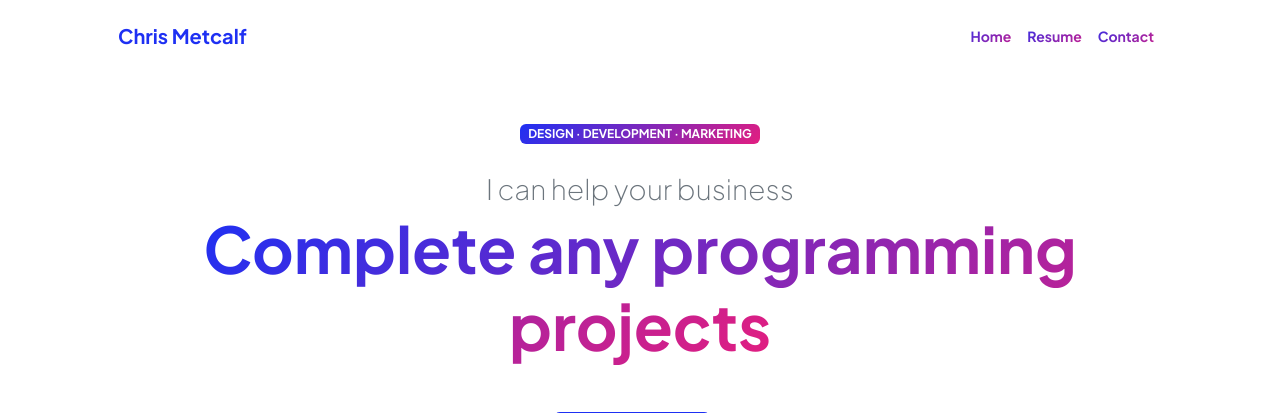
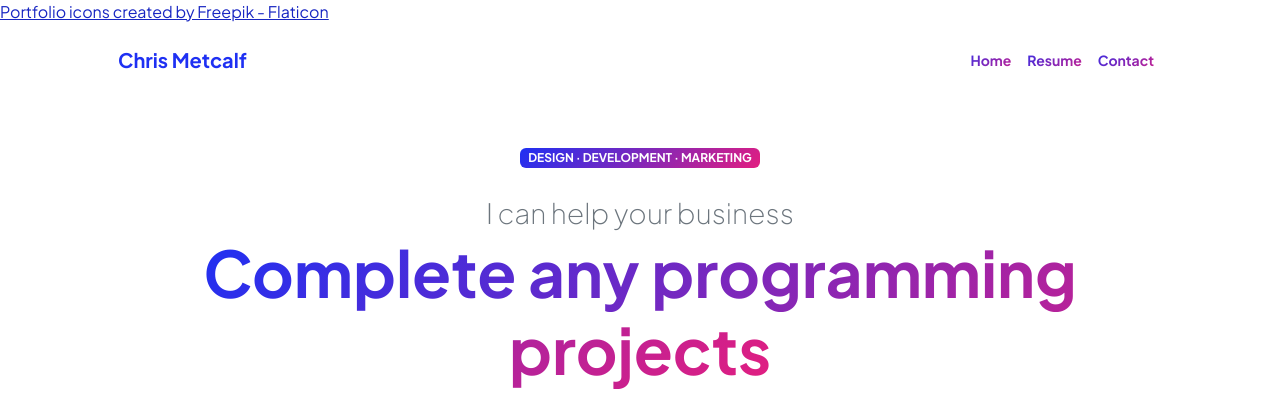
Before and after one commit to C-Metcalf/personal-website, a Django app: page / in a window 1280 px wide. Shown: the top 413 px of the page. Run offline with Django 5.2, Linux system fonts and the light colour scheme; some libraries are stand-ins or nearby versions.

Commit message:
Added an icon to the project

```diff
--- a/Portfolio/templates/Portfolio/base.html
+++ b/Portfolio/templates/Portfolio/base.html
@@ -13,8 +13,13 @@
     <link
       rel="icon"
       type="image/x-icon"
-      href="../../static/images/favicon.ico"
+      href="../../static/images/portfolio.png"
     />
+    <a
+      href="https://www.flaticon.com/free-icons/portfolio"
+      title="portfolio icons"
+      >Portfolio icons created by Freepik - Flaticon</a
+    >
     <!-- Custom Google font-->
     <link rel="preconnect" href="https://fonts.googleapis.com" />
     <link rel="preconnect" href="https://fonts.gstatic.com" crossorigin />
```
Also changed, not shown: Portfolio/static/images/portfolio.png (added).
